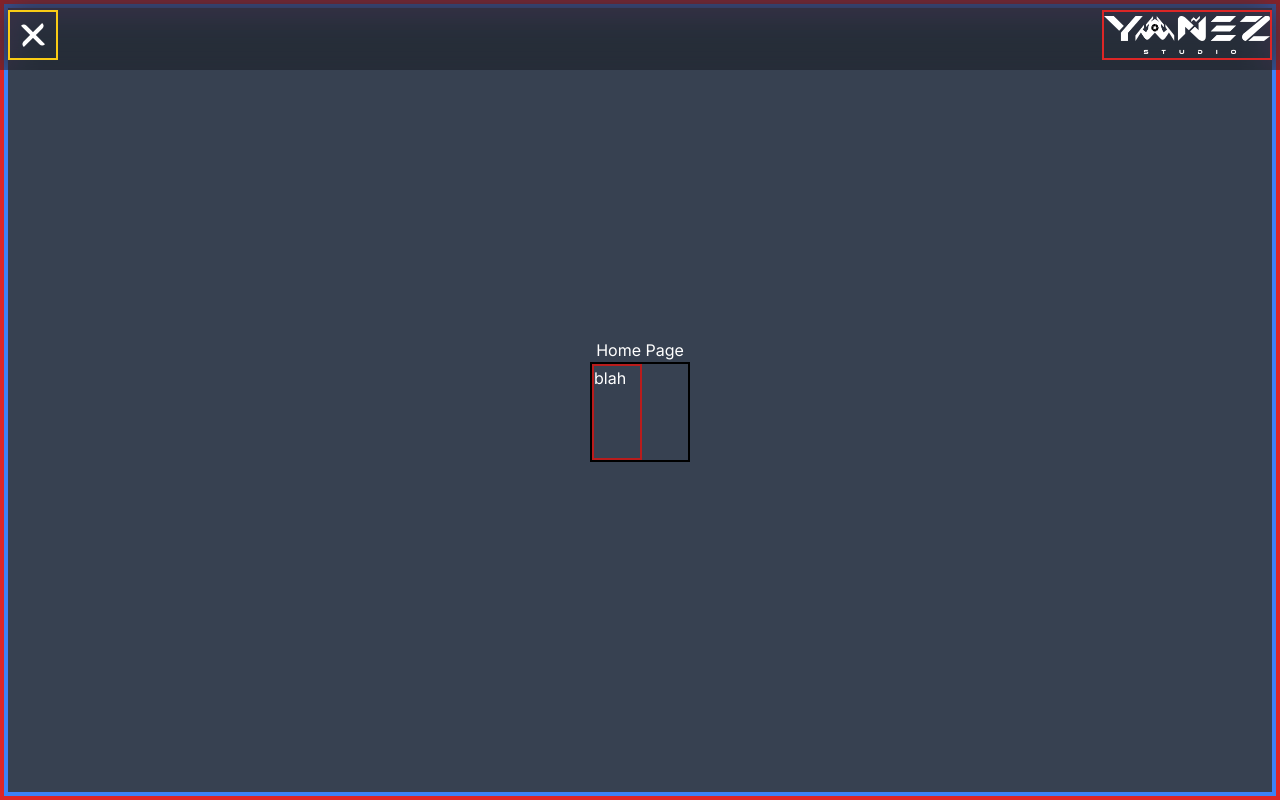
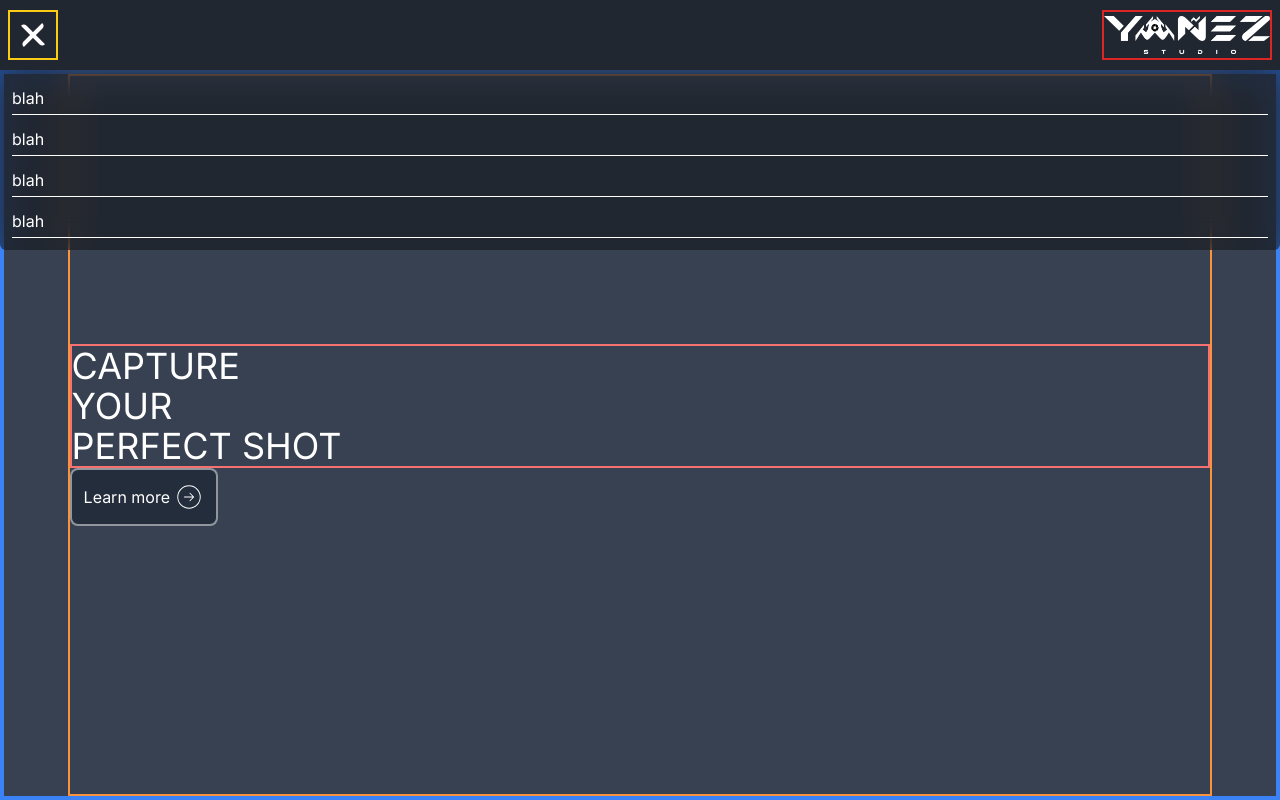
Before and after one commit to juan-phzy/yanezstudio, a Next.js app: page / in a window 1280 px wide. Both pictures are taken after a click on the element 33 px from the left and 35 px from the top of the page. Built offline with nearby package versions, Linux system fonts and the light colour scheme.

Commit message:
Nav Bar DropDown Update

```diff
--- a/app/globals.css
+++ b/app/globals.css
@@ -20,7 +20,7 @@
 /* Root Layout */
 @layer components {
 	.root-layout {
-		@apply border-red-600 border-solid border-4
+		@apply /* border-red-600 border-solid border-4 */
 			w-screen h-screen
 			min-w-[400px]
 			min-h-[600px]
@@ -38,8 +38,22 @@
 @layer components {
 	.home-container {
 		@apply border-blue-500 border-solid border-4
+			mt-[70px]
 			w-full h-full
 			flex flex-col justify-center items-center;
+	}
+
+	.hero-container {
+		@apply border-orange-400 border-solid border-2
+			w-[90%] h-full
+			flex flex-col justify-center items-start;
+	}
+
+	.hero-text {
+		@apply border-red-400 border-solid border-2
+			flex flex-col justify-center items-start
+			w-full h-fit
+			text-4xl;
 	}
 }
 
@@ -48,10 +62,11 @@
 	.nav-container {
 		@apply /* border-blue-500 border-solid border-4 */
 		fixed
-		bg-black/30
+		bg-black/40
 		top-0
 		w-full h-[70px]
 		p-2
+		z-50
 		flex flex-row justify-between items-center;
 		backdrop-filter: blur(15px);
 	}
@@ -77,4 +92,54 @@
 		rounded-tl-xl
 		rounded-br-xl;
 	}
+
+	/* Nav DropDown Styles */
+	.nav-dd-closed {
+		@apply border-solid border-red-700 border-2
+		flex flex-col gap-2 justify-center items-center
+		pointer-events-none
+		fixed
+		top-[-60px]
+		w-full h-fit
+		z-10
+		opacity-0;
+	}
+
+	.nav-dd-open {
+		@apply /* border-solid border-red-700 border-2 */
+			flex flex-col gap-2 justify-center items-center
+			bg-black/40
+			fixed
+			top-[70px]
+			w-full h-fit
+			z-10
+			p-3
+			rounded-b-md;
+		backdrop-filter: blur(15px);
+	}
+
+	.nav-dd-choice {
+		@apply border-b-[1px] border-white border-solid
+			flex justify-start items-center
+			bg-transparent
+			w-full h-fit
+			py-1
+			pl-0;
+	}
 }
+
+/* Buttons */
+@layer components {
+	.btn-trns {
+		@apply border-white/50 border-solid border-2
+			flex justify-center items-center
+			gap-1
+			bg-gray-800/80
+			rounded-lg
+			p-3
+			transition-all
+			duration-500
+			hover:gap-4
+			hover:bg-gray-900/90;
+	}
+}
--- a/app/page.tsx
+++ b/app/page.tsx
@@ -1,10 +1,18 @@
+import { PiArrowCircleRightThin } from "react-icons/pi";
+
 const page = () => {
 	return (
 		<section className="home-container">
-			Home Page
-			<div className="w-[100px] h-[100px] border-2 border-solid border-black">
-				<div className="w-[50px] h-full border-2 border-solid border-red-700">
-					blah
+			<div className="hero-container">
+				<div className="hero-text">
+					<span>CAPTURE</span>
+					<span>YOUR</span>
+					<span>PERFECT SHOT</span>
+				</div>
+				<div className="hero-btn-container">
+					<button className="btn-trns">
+						Learn more <PiArrowCircleRightThin size={30} />
+					</button>
 				</div>
 			</div>
 		</section>
--- a/components/shared/Navbar.tsx
+++ b/components/shared/Navbar.tsx
@@ -7,12 +7,14 @@ const Navbar = () => {
 	const [menuOpen, setMenuOpen] = useState(false);
 
 	return (
+		<>
+			{/** Mobile Nav Container */}
 			<section className="nav-container">
 				<div className="nav-icon" onClick={() => setMenuOpen(!menuOpen)}>
 					<div
 						className={`nav-icon-bar w-[30px] ${
 							menuOpen && `rotate-[45deg]`
-					} transition-all`}
+						} transition-all duration-300 ease-in-out`}
 					></div>
 					<div
 						className={`nav-icon-bar w-[25px] ${menuOpen && `hidden`}`}
@@ -33,6 +35,19 @@ const Navbar = () => {
 					/>
 				</div>
 			</section>
+
+			{/** Mobile Nav Dropdown */}
+			<section
+				className={`${
+					!menuOpen ? "nav-dd-closed" : "nav-dd-open"
+				} transition-all duration-300`}
+			>
+				<div className="nav-dd-choice">blah</div>
+				<div className="nav-dd-choice">blah</div>
+				<div className="nav-dd-choice">blah</div>
+				<div className="nav-dd-choice">blah</div>
+			</section>
+		</>
 	);
 };
 
```
Also changed, not shown: package.json (+4 -3 lines), 1 other file (tests, documents, lock files or other folders). Lines whose indentation alone changed are shown as unchanged.
